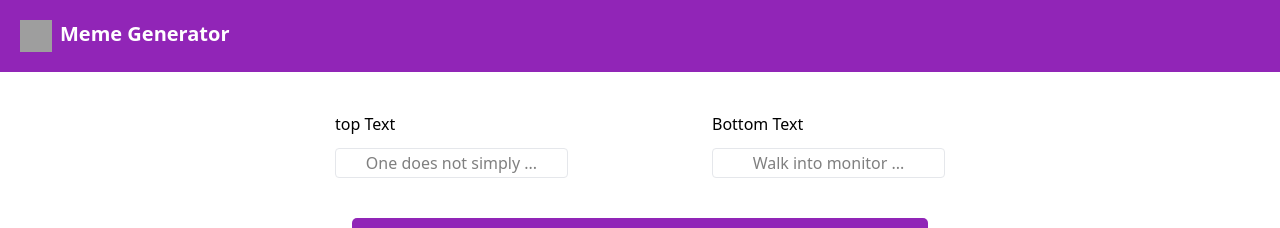
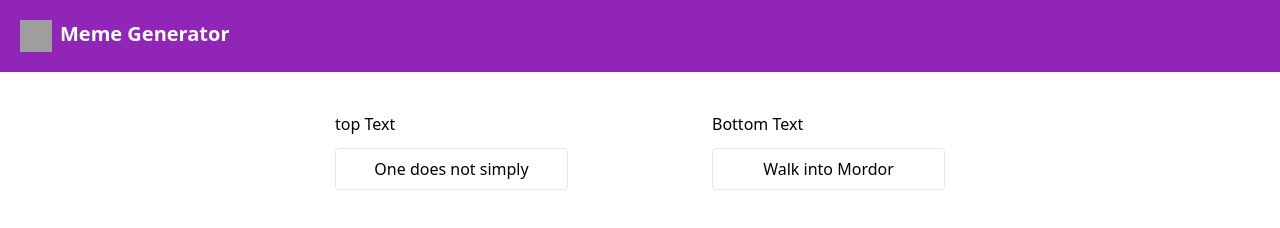
Before and after one commit to didier-bazayesu/meme-project, a React (Vite) app: page / in a window 1280 px wide. Shown: the top 228 px of the page. Built offline with nearby package versions, Linux system fonts and the light colour scheme; grey boxes are pictures that could not be loaded.

Commit message:
feat: handling inputs to change text under image

```diff
--- a/src/components/MainComponent.jsx
+++ b/src/components/MainComponent.jsx
@@ -1,8 +1,37 @@
 import MordorMeme from "./MemeImage"
+import { useState } from "react"
 
 
 
 export default function Main() {
+    let[input1, setinput1] = useState('');
+    let [input2, setinput2] = useState('');
+    const [meme, setMeme] = useState({
+        topText: "One does not simply",
+        bottomText: "Walk into Mordor",
+        imageUrl: "http://i.imgflip.com/1bij.jpg"
+    })
+
+   //handling input 1
+    function handleInput1 (event){
+          setMeme(prev=>({
+            ...prev,
+              topText:event.target.value
+
+          }))
+    }
+
+    //handling inpu2
+
+    function handleInput2(event) {
+        setMeme(prev => ({
+            ...prev,
+            bottomText: event.target.value
+
+        }))
+    }
+
+
 
 
     return (
@@ -13,10 +42,12 @@ export default function Main() {
                     <label className="space-y-3">
                         <p>top Text</p>
                         <input
-                           className="border-gray-200 border max-w-sm rounded-sm text-center py-0.5 "
+                           className="border-gray-200 border max-w-sm rounded-sm text-center py-2 "
                             type="text"
                             placeholder="One does not simply ..."
                             name="topText"
+                            value={meme.topText}
+                            onChange={handleInput1}
                         />
                     </label>
                </div>
@@ -25,10 +56,12 @@ export default function Main() {
                     <label className="space-y-3">
                         <p>Bottom Text</p>
                         <input
-                            className="border-gray-200 border max-w-sm rounded-sm text-center py-0.5 "
+                            className="border-gray-200 border max-w-sm rounded-sm text-center py-2 "
                             type="text"
                             placeholder="Walk into monitor ..."
                             name="topText"
+                            value={meme.bottomText}
+                            onChange={handleInput2}
                         />
                     </label>
                 </div>
@@ -40,7 +73,7 @@ export default function Main() {
             </div>
 
             {/* making  image */}
-            <MordorMeme/>
+            <MordorMeme meme={meme}/>
 
         </main>
     )
```
